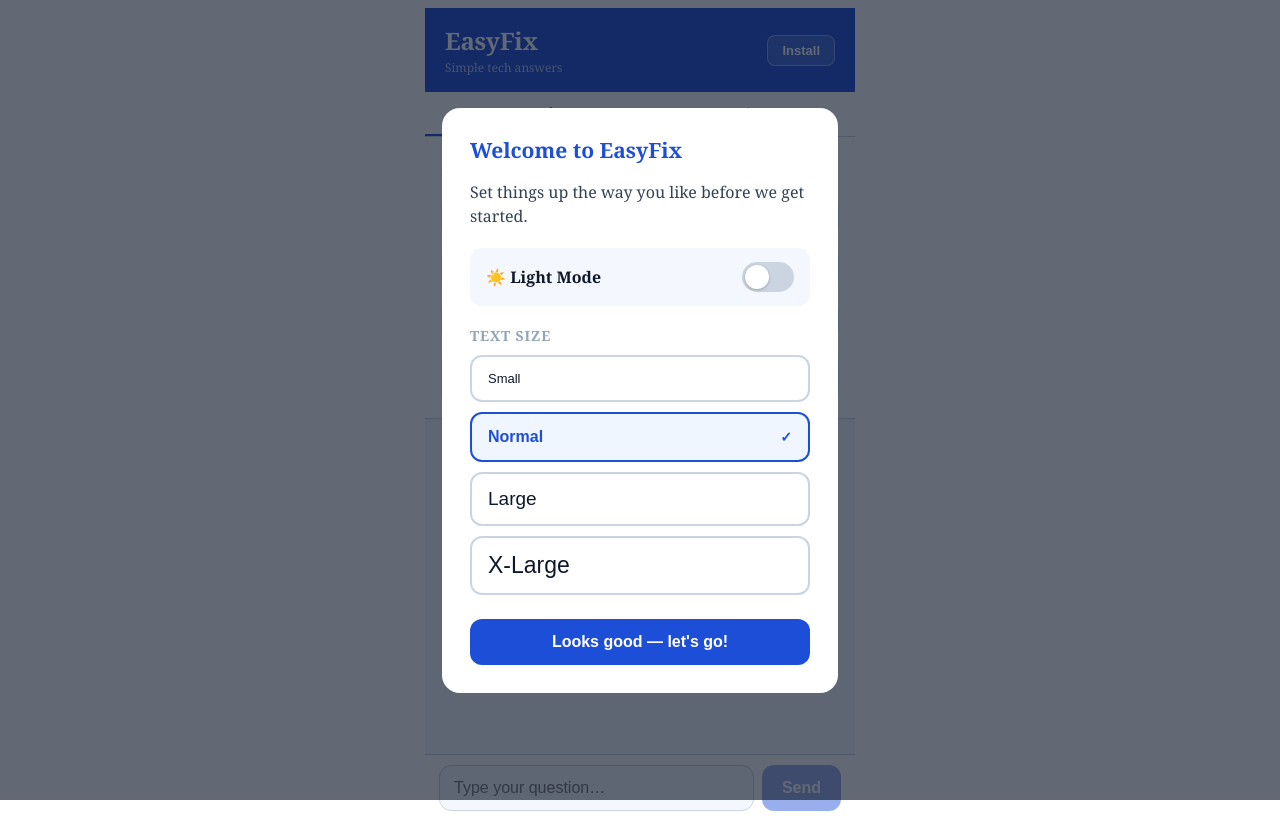
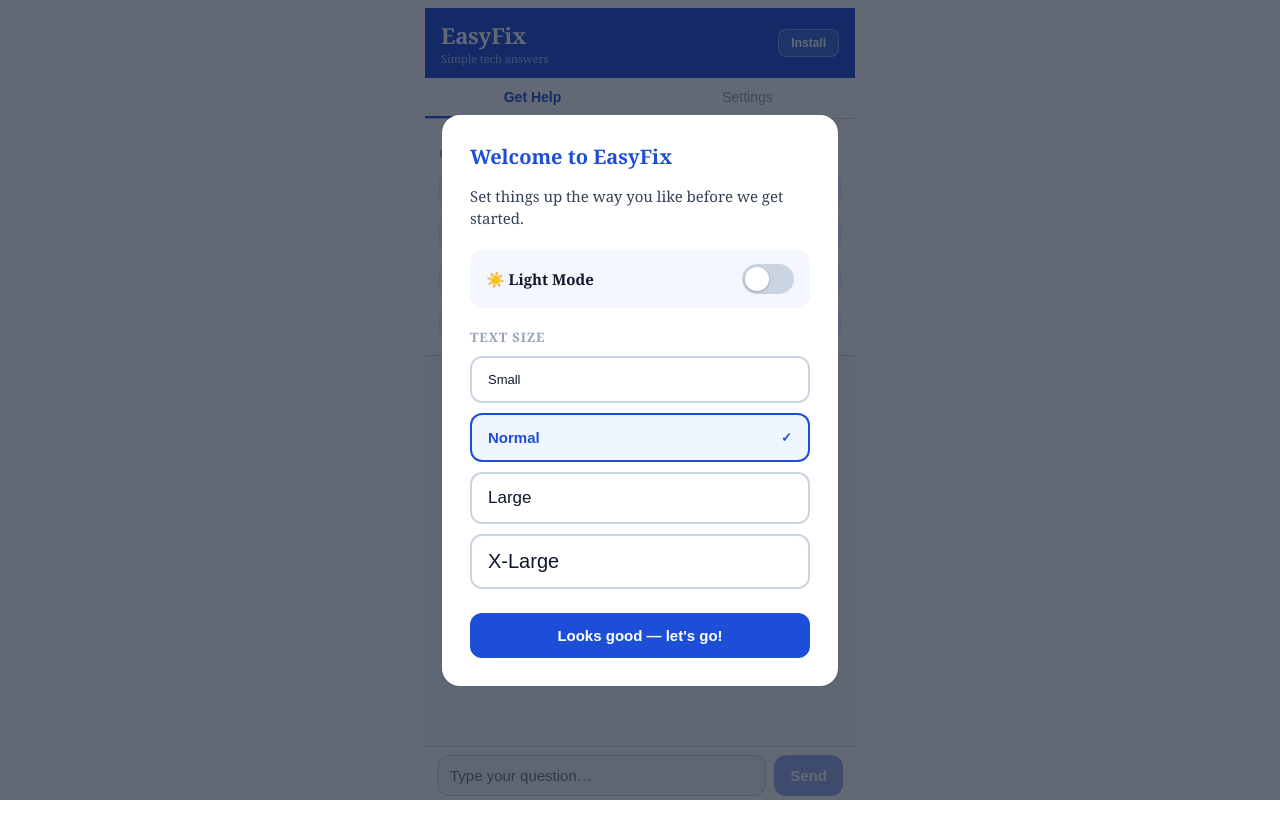
Before and after one commit to NewJoeJr/EasyFixApp, a React (Vite) app: page / in a window 1280 px wide. Built offline with nearby package versions, Linux system fonts and the light colour scheme.

Commit message:
Refactor size presets and improve layout styles
Updated size presets and adjusted styling for various components in App.jsx.

```diff
--- a/src/App.jsx
+++ b/src/App.jsx
@@ -1,10 +1,10 @@
 import React, { useState, useEffect, useRef } from "react";
 
 const SIZE_PRESETS = [
-  { label: "Small",   base: 13, heading: 18, title: 20, radius: 10 },
-  { label: "Normal",  base: 16, heading: 21, title: 24, radius: 12 },
-  { label: "Large",   base: 19, heading: 25, title: 28, radius: 14 },
-  { label: "X-Large", base: 23, heading: 30, title: 33, radius: 16 },
+  { label: "Small",   base: 13, heading: 17, title: 19, radius: 10 },
+  { label: "Normal",  base: 15, heading: 20, title: 22, radius: 12 },
+  { label: "Large",   base: 17, heading: 22, title: 24, radius: 14 },
+  { label: "X-Large", base: 20, heading: 25, title: 27, radius: 16 },
 ];
 
 const LIGHT = {
@@ -104,36 +104,37 @@ function HelpTab() {
   }
 
   return (
-    <div style={{ display: "flex", flexDirection: "column", height: "calc(100vh - 110px)" }}>
+    <div style={{ display: "flex", flexDirection: "column", flex: 1, minHeight: 0 }}>
       {/* Topic bar */}
-      <div style={{ background: C.surface, borderBottom: `1px solid ${C.border}`, padding: "14px 16px" }}>
+      <div style={{ background: C.surface, borderBottom: `1px solid ${C.border}`, padding: "12px 14px", flexShrink: 0 }}>
         {!activeCategory ? (
           <>
-            <p style={{ fontSize: sz.base - 2, color: C.muted, marginBottom: 10, fontWeight: 600, textTransform: "uppercase", letterSpacing: "0.06em" }}>
+            <p style={{ fontSize: sz.base - 2, color: C.muted, marginBottom: 8, fontWeight: 600, textTransform: "uppercase", letterSpacing: "0.06em" }}>
               Choose a topic
             </p>
-            <div style={{ display: "grid", gridTemplateColumns: "1fr 1fr", gap: 8 }}>
+            <div style={{ display: "grid", gridTemplateColumns: "1fr 1fr", gap: 6 }}>
               {CATEGORIES.map(cat => (
                 <button key={cat.label} onClick={() => selectCategory(cat)} style={{
                   background: C.blueFaint, border: `1px solid ${C.blueLight}`,
-                  borderRadius: sz.radius, padding: "10px 12px",
-                  fontSize: sz.base - 2, fontWeight: 600, color: C.blue,
-                  cursor: "pointer", textAlign: "left", display: "flex", alignItems: "center", gap: 7,
+                  borderRadius: sz.radius, padding: "8px 10px",
+                  fontSize: Math.min(sz.base - 1, 15), fontWeight: 600, color: C.blue,
+                  cursor: "pointer", textAlign: "left", display: "flex", alignItems: "center",
+                  gap: 6, lineHeight: 1.3, minWidth: 0, overflow: "hidden",
                 }}>
-                  <span style={{ fontSize: sz.base + 2 }}>{cat.emoji}</span>
-                  {cat.label}
+                  <span style={{ fontSize: Math.min(sz.base + 1, 18), flexShrink: 0 }}>{cat.emoji}</span>
+                  <span style={{ overflow: "hidden", textOverflow: "ellipsis", whiteSpace: "nowrap" }}>{cat.label}</span>
                 </button>
               ))}
             </div>
           </>
         ) : (
-          <div style={{ display: "flex", alignItems: "center", gap: 10 }}>
-            <span style={{ fontSize: sz.base + 2 }}>{activeCategory.emoji}</span>
-            <span style={{ fontSize: sz.base, fontWeight: 700, color: C.text }}>{activeCategory.label}</span>
+          <div style={{ display: "flex", alignItems: "center", gap: 8, minWidth: 0 }}>
+            <span style={{ fontSize: sz.base + 1, flexShrink: 0 }}>{activeCategory.emoji}</span>
+            <span style={{ fontSize: sz.base, fontWeight: 700, color: C.text, overflow: "hidden", textOverflow: "ellipsis", whiteSpace: "nowrap", flex: 1 }}>{activeCategory.label}</span>
             <button onClick={() => { setActiveCategory(null); setMessages([]); }} style={{
-              marginLeft: "auto", fontSize: sz.base - 3,
+              flexShrink: 0, fontSize: Math.min(sz.base - 2, 13),
               background: C.blueLight, color: C.blue,
-              border: "none", borderRadius: 20, padding: "5px 12px", fontWeight: 700, cursor: "pointer",
+              border: "none", borderRadius: 20, padding: "5px 11px", fontWeight: 700, cursor: "pointer",
             }}>
               Change Topic
             </button>
@@ -142,10 +143,10 @@ function HelpTab() {
       </div>
 
       {/* Chat area */}
-      <div style={{ flex: 1, overflowY: "auto", padding: 16, display: "flex", flexDirection: "column", background: C.bg }}>
+      <div style={{ flex: 1, overflowY: "auto", padding: "12px 14px", display: "flex", flexDirection: "column", background: C.bg, minHeight: 0 }}>
         {messages.length === 0 && !loading && (
-          <div style={{ textAlign: "center", paddingTop: 60, color: C.muted }}>
-            <div style={{ fontSize: 48, marginBottom: 12 }}>🛠️</div>
+          <div style={{ textAlign: "center", paddingTop: 40, color: C.muted }}>
+            <div style={{ fontSize: 44, marginBottom: 10 }}>🛠️</div>
             <div style={{ fontSize: sz.heading, fontWeight: 700, color: C.textMid, marginBottom: 6 }}>Welcome to EasyFix</div>
             <div style={{ fontSize: sz.base - 1 }}>Select a topic above or type your question below.</div>
           </div>
@@ -155,9 +156,10 @@ function HelpTab() {
             background: m.role === "user" ? C.userBubble : C.botBubble,
             color: m.role === "user" ? C.userText : C.botText,
             border: m.role === "bot" ? `1px solid ${C.border}` : "none",
-            padding: "12px 16px", borderRadius: sz.radius + 4, marginBottom: 10,
-            maxWidth: "86%", alignSelf: m.role === "user" ? "flex-end" : "flex-start",
+            padding: "10px 14px", borderRadius: sz.radius + 4, marginBottom: 8,
+            maxWidth: "88%", alignSelf: m.role === "user" ? "flex-end" : "flex-start",
             fontSize: sz.base, lineHeight: 1.55, boxShadow: "0 1px 4px rgba(0,0,0,0.08)",
+            wordBreak: "break-word",
           }}>
             {m.text}
           </div>
@@ -165,7 +167,7 @@ function HelpTab() {
         {loading && (
           <div style={{
             background: C.botBubble, border: `1px solid ${C.border}`,
-            padding: "12px 16px", borderRadius: sz.radius + 4,
+            padding: "10px 14px", borderRadius: sz.radius + 4,
             alignSelf: "flex-start", fontSize: sz.base, color: C.muted,
           }}>
             Thinking…
@@ -175,10 +177,10 @@ function HelpTab() {
       </div>
 
       {/* Input bar */}
-      <div style={{ display: "flex", gap: 8, padding: "10px 14px 16px", background: C.surface, borderTop: `1px solid ${C.border}` }}>
+      <div style={{ display: "flex", gap: 8, padding: "8px 12px 12px", background: C.surface, borderTop: `1px solid ${C.border}`, flexShrink: 0 }}>
         <input
           style={{
-            flex: 1, padding: "13px 14px", borderRadius: sz.radius,
+            flex: 1, minWidth: 0, padding: "11px 12px", borderRadius: sz.radius,
             border: `1.5px solid ${C.border}`, fontSize: sz.base,
             outline: "none", color: C.text, background: C.inputBg,
           }}
@@ -188,8 +190,8 @@ function HelpTab() {
           onKeyDown={e => e.key === "Enter" && sendMessage(input)}
         />
         <button onClick={() => sendMessage(input)} disabled={!input.trim() || loading} style={{
-          background: C.blue, color: "#fff", border: "none",
-          borderRadius: sz.radius, padding: "0 20px",
+          flexShrink: 0, background: C.blue, color: "#fff", border: "none",
+          borderRadius: sz.radius, padding: "0 16px",
           fontWeight: 700, fontSize: sz.base,
           opacity: (!input.trim() || loading) ? 0.45 : 1, cursor: "pointer",
         }}>
@@ -283,34 +285,34 @@ export default function App() {
     <ThemeContext.Provider value={{ dark, C }}>
       <SizeContext.Provider value={sz}>
         <div style={{
-          fontFamily: "'Georgia', serif", minHeight: "100vh",
+          fontFamily: "'Georgia', serif", height: "100dvh",
           maxWidth: 430, margin: "0 auto", background: C.bg,
-          display: "flex", flexDirection: "column",
+          display: "flex", flexDirection: "column", overflow: "hidden",
         }}>
           {/* Header */}
-          <div style={{ background: C.blue, padding: "16px 20px", display: "flex", justifyContent: "space-between", alignItems: "center" }}>
+          <div style={{ background: C.blue, padding: "12px 16px", display: "flex", justifyContent: "space-between", alignItems: "center", flexShrink: 0 }}>
             <div>
-              <h1 style={{ margin: 0, fontSize: sz.title, color: "#fff", fontWeight: 800, letterSpacing: "-0.01em" }}>EasyFix</h1>
-              <div style={{ fontSize: sz.base - 4, color: "rgba(255,255,255,0.65)", marginTop: 2 }}>Simple tech answers</div>
+              <h1 style={{ margin: 0, fontSize: Math.min(sz.title, 24), color: "#fff", fontWeight: 800, letterSpacing: "-0.01em" }}>EasyFix</h1>
+              <div style={{ fontSize: 11, color: "rgba(255,255,255,0.65)", marginTop: 1 }}>Simple tech answers</div>
             </div>
             <button onClick={() => setShowInstallModal(true)} style={{
               background: "rgba(255,255,255,0.15)", border: "1.5px solid rgba(255,255,255,0.35)",
-              color: "#fff", padding: "7px 14px", borderRadius: 8,
-              fontWeight: 600, fontSize: sz.base - 3, cursor: "pointer",
+              color: "#fff", padding: "6px 12px", borderRadius: 8,
+              fontWeight: 600, fontSize: 12, cursor: "pointer", flexShrink: 0,
             }}>
               Install
             </button>
           </div>
 
           {/* Tabs */}
-          <div style={{ display: "flex", background: C.surface, borderBottom: `1px solid ${C.border}` }}>
+          <div style={{ display: "flex", background: C.surface, borderBottom: `1px solid ${C.border}`, flexShrink: 0 }}>
             {["help", "settings"].map(t => (
               <button key={t} onClick={() => setTab(t)} style={{
-                flex: 1, padding: "13px", background: "none", border: "none",
+                flex: 1, padding: "11px", background: "none", border: "none",
                 borderBottom: tab === t ? `2px solid ${C.blue}` : "2px solid transparent",
                 color: tab === t ? C.blue : C.muted,
                 fontWeight: tab === t ? 700 : 500,
-                fontSize: sz.base - 2, cursor: "pointer", textTransform: "capitalize",
+                fontSize: Math.min(sz.base - 1, 15), cursor: "pointer", textTransform: "capitalize",
               }}>
                 {t === "help" ? "Get Help" : "Settings"}
               </button>
```
